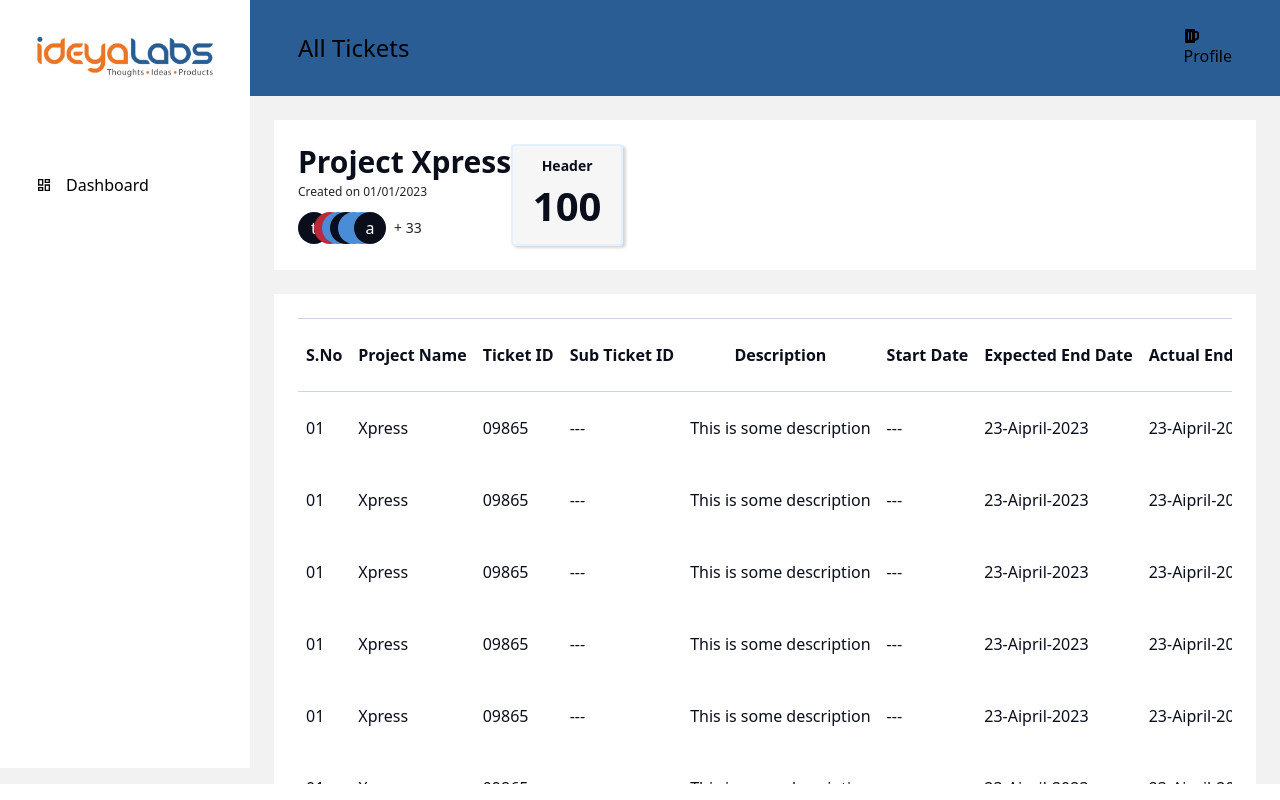
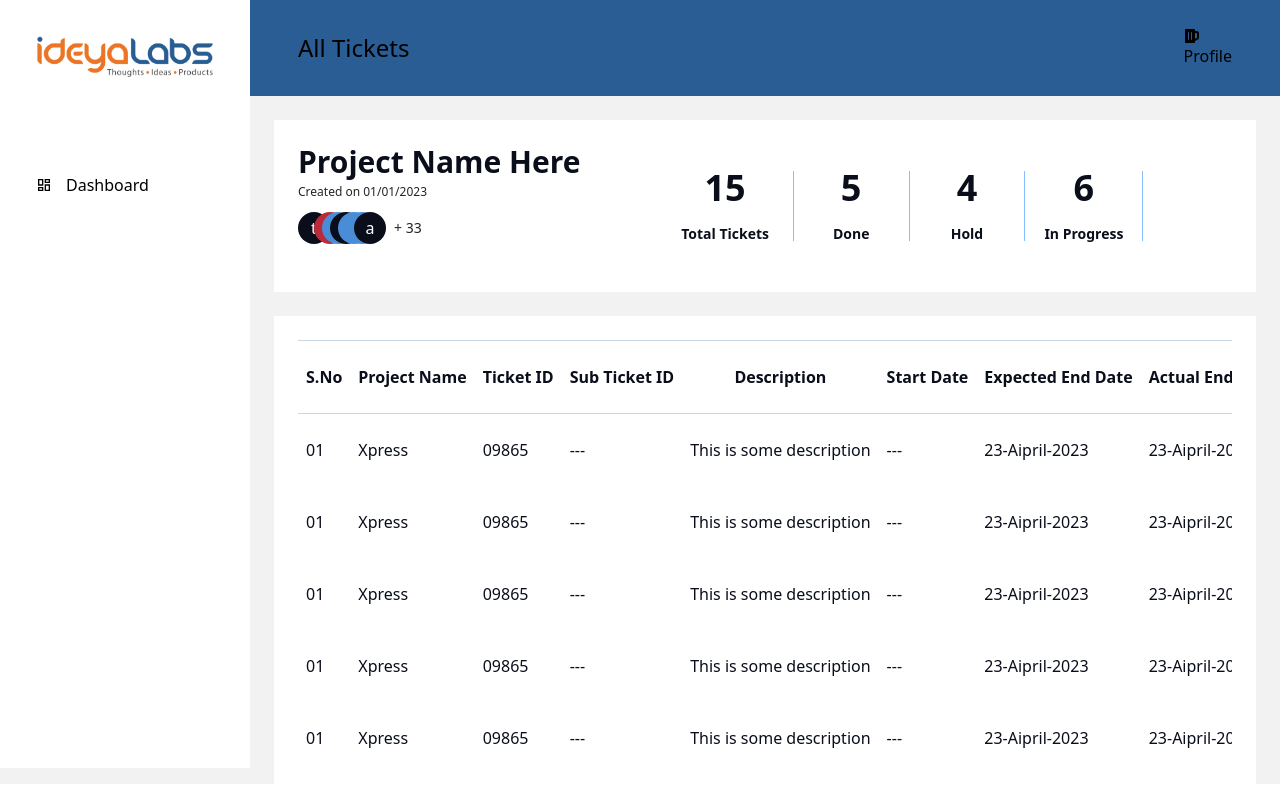
Before and after one commit to NikitaKavde24/iam, a React (Vite) app: page / in a window 1280 px wide. Built offline with nearby package versions, Linux system fonts and the light colour scheme.

Commit message:
task popup added

```diff
--- a/package.json
+++ b/package.json
@@ -9,6 +9,7 @@
     "preview": "vite preview"
   },
   "dependencies": {
+    "@fontsource/poppins": "^4.5.10",
     "axios": "^1.3.5",
     "prop-types": "^15.8.1",
     "react": "^18.2.0",
--- /dev/null
+++ b/src/Components/Molecules/TaskPopUp/TaskPopUp.jsx
@@ -0,0 +1,46 @@
+import React from "react";
+import { TaskPopUpContainer, TaskChip } from "./TaskPopUp.style";
+
+const TaskPopUp = ({ data }) => {
+  function getTaskKey(data) {
+    const [firstKey] = Object.keys(data);
+    return firstKey;
+  }
+
+  function getTaskData(data) {
+    return Object.keys(data)[0] !== "total"
+      ? Object.entries(data[Object.keys(data)[0]])
+          .filter(([key]) => key !== "total")
+          .map(([key, value]) => ({ [key]: value }))
+      : [];
+  }
+
+  return (
+    <TaskPopUpContainer>
+      <div className="flex items-center justify-center w-full gap-2 h-1/2">
+        <div className="text-sm font-semibold">{getTaskKey(data)}</div>
+        <div className="text-4xl font-semibold">
+          {data && data[getTaskKey(data)]["total"]}
+        </div>
+      </div>
+      <div className="flex justify-around transition duration-150 ease-in-out">
+        {getTaskData(data).map((item, index) => (
+          <div
+            key={index}
+            className="flex flex-col items-center justify-center"
+          >
+            <div className="text-2xl font-medium text-iamblack-50">
+              {Object.values(item)[0]}
+            </div>
+            <div className="flex items-center gap-1">
+              <TaskChip color={Object.keys(item)[0]} />
+              <div className="capitalize">{Object.keys(item)[0]}</div>
+            </div>
+          </div>
+        ))}
+      </div>
+    </TaskPopUpContainer>
+  );
+};
+
+export default TaskPopUp;
--- /dev/null
+++ b/src/Components/Molecules/TaskPopUp/TaskPopUp.style.js
@@ -0,0 +1,33 @@
+import styled from "styled-components";
+
+
+const chipColors = {
+    Done: "#295D93",
+    Hold: "#E97525",
+    "In Progress": "#3BC820",
+    minor: "#3BC820",
+    average: "#295D93",
+    major: "#E97525",
+    critical: "#EF1414",
+  };
+
+
+const TaskPopUpContainer = styled.div`
+  position: absolute;
+  top: 20px;
+  z-index: 111;
+  width: 327px;
+  height: 80%;
+  background: #ffffff;
+  border-radius: 10px;
+  border: 1px solid #cee3fc;
+`;
+
+const TaskChip = styled.div`
+  width: 12px;
+  height: 12px;
+  border-radius: 2px;
+  background: ${({color}) => chipColors[color]};
+`;
+
+export { TaskPopUpContainer, TaskChip };
--- a/src/Components/Molecules/index.js
+++ b/src/Components/Molecules/index.js
@@ -1,3 +1,4 @@
 export { default as Header } from "./Header/Header";
 export { MainMenu } from "./MainMenu/MainMenu";
 export { default as UserStack } from "./UserStack/UserStack";
+export {default as TaskPopUp} from './TaskPopUp/TaskPopUp'
--- a/src/Components/Organisms/ProjectInfoCard/ProjectInfoCard.jsx
+++ b/src/Components/Organisms/ProjectInfoCard/ProjectInfoCard.jsx
@@ -1,10 +1,10 @@
 import { ProjectInfoCardContainer } from "./ProjectInfoCard.style";
 import { UserStack } from "../../Molecules";
-const ProjectInfoCard = () => {
+const ProjectInfoCard = ({className}) => {
   return (
-    <ProjectInfoCardContainer>
+    <ProjectInfoCardContainer className={className}>
       <div className="mb-1 text-3xl font-semibold text-iamblack">
-        Project Xpress
+        Project Name Here
       </div>
       <div className="mb-3 text-xs text-iamblack-50">Created on 01/01/2023</div>
       <div>
--- /dev/null
+++ b/src/Components/Organisms/ProjectStats/ProjectStats.jsx
@@ -0,0 +1,42 @@
+import React, { useState } from "react";
+import { Divider } from "./ProjectStats.style";
+import TaskPopUp from "../../Molecules/TaskPopUp/TaskPopUp";
+
+const ProjectStats = ({ data, isEndDivider = false }) => {
+  const [show, setShow] = useState(false);
+  const [showIndex, setShowIndex] = useState(null);
+  const handleHover = (id) => {
+    setShow(true);
+    setShowIndex(id + 1);
+  };
+  return (
+    <div className="flex items-center justify-between w-1/2">
+      {data &&
+        data.map((item, index) => (
+          <React.Fragment key={index}>
+            <div
+              key={index}
+              onMouseOver={() => handleHover(index)}
+              onMouseLeave={() => setShow(false)}
+            >
+              <div className="flex flex-col items-center justify-center">
+                <div className="pt-6 mb-4 text-4xl font-semibold px-7 text-iamblack">
+                  {item[Object.keys(item)[0]]["total"] &&
+                    item[Object.keys(item)[0]]["total"]}
+                </div>
+                <div className="mb-6 text-sm font-semibold text-iamblack">
+                  {Object.keys(item)[0] && Object.keys(item)[0]}
+                </div>
+                {show && showIndex && showIndex === index + 1 && (
+                  <TaskPopUp data={item} />
+                )}
+              </div>
+            </div>
+            <Divider />
+          </React.Fragment>
+        ))}
+    </div>
+  );
+};
+
+export default ProjectStats;
--- /dev/null
+++ b/src/Components/Organisms/ProjectStats/ProjectStats.style.js
@@ -0,0 +1,11 @@
+import styled from "styled-components";
+
+const Divider = styled.div`
+  background-color: #84BFFF;
+  width:1px;
+  height:70px;
+`;
+
+export {
+    Divider,
+}
--- a/src/Components/Organisms/index.js
+++ b/src/Components/Organisms/index.js
@@ -1 +1,2 @@
 export {default as ProjectInfoCard} from './ProjectInfoCard/ProjectInfoCard'
+export {default as ProjectStats} from './ProjectStats/ProjectStats'
--- /dev/null
+++ b/src/Helpers/formatTaskData.js
@@ -0,0 +1,55 @@
+/**
+ * A helper function that maps the keys of an object to a new set of keys
+ *
+ * @param {Object} obj - The object whose keys need to be mapped
+ * @param {Object} keyMap - A mapping of the old keys to the new keys
+ * @returns {Object} The new object with the updated keys
+ */
+const mapKeys = (obj, keyMap) => {
+  return Object.fromEntries(
+    Object.entries(obj).map(([key, value]) => [keyMap[key], value])
+  );
+};
+
+/**
+ * A function that formats task data in a specific way for display
+ *
+ * @param {Object} data - The task data to be formatted
+ * @returns {Array} The formatted task data
+ * @throws {Error} If the data is not in the expected format
+ */
+const formatTaskData = (data) => {
+  // Check if data is in expected format
+  if (!data || !Object.keys(data).length) {
+    throw new Error("Data is empty or not in expected format");
+  }
+
+  const keyMap = {
+    low: "minor",
+    high: "average",
+    medium: "major",
+    complex: "critical",
+    total: "total",
+  };
+
+  const formatData = (data) => {
+    return Object.values(data).flatMap((obj) => [
+      { Done: mapKeys(obj.Completed_tasks, keyMap) },
+      { Hold: mapKeys(obj.Pending_tasks, keyMap) },
+      { "In Progress": mapKeys(obj.InProgress_tasks, keyMap) },
+    ]);
+  };
+
+  const total = formatData(data).reduce(
+    (acc, item) => {
+      const [key, value] = Object.entries(item)[0];
+      acc[key] = value.total;
+      acc.total += value.total;
+      return acc;
+    },
+    { total: 0 }
+  );
+  return [{"Total Tickets" :total},...formatData(data)];
+};
+
+export default formatTaskData;
--- a/src/Pages/Dashboard/Dashboard.jsx
+++ b/src/Pages/Dashboard/Dashboard.jsx
@@ -1,13 +1,14 @@
 import React from "react";
 import { PrimaryButton, Table, Card, Tiles } from "../../Components/Atoms";
-import { ProjectInfoCard } from "../../Components/Organisms";
+import { ProjectInfoCard, ProjectStats } from "../../Components/Organisms";
+import formatTaskData from "../../Helpers/formatTaskData";
 
 function Dashboard() {
   return (
     <div>
       <Card className="flex flex-row">
-       <ProjectInfoCard />
-        <Tiles />
+        <ProjectInfoCard className="mr-24"/>
+        <ProjectStats data={data && formatTaskData(data)}/>
       </Card>
       <Card>
         <Table />
@@ -17,3 +18,32 @@ function Dashboard() {
 }
 
 export default Dashboard;
+
+
+
+const data = {
+  "cards_list": {
+    "Completed_tasks": {
+      "low": 1,
+      "high": 1,
+      "medium": 2,
+      "complex": 1,
+      "total": 5
+    },
+    "Pending_tasks": {
+      "low": 1,
+      "high": 1,
+      "medium": 0,
+      "complex": 2,
+      "total": 4
+    },
+    "InProgress_tasks": {
+      "low": 100,
+      "high": 0,
+      "medium": 1,
+      "complex": 2,
+      "total": 6
+    },
+    "Total_tasks": 15
+  }
+}
```
Also changed, not shown: 1 other file (tests, documents, lock files or other folders).
